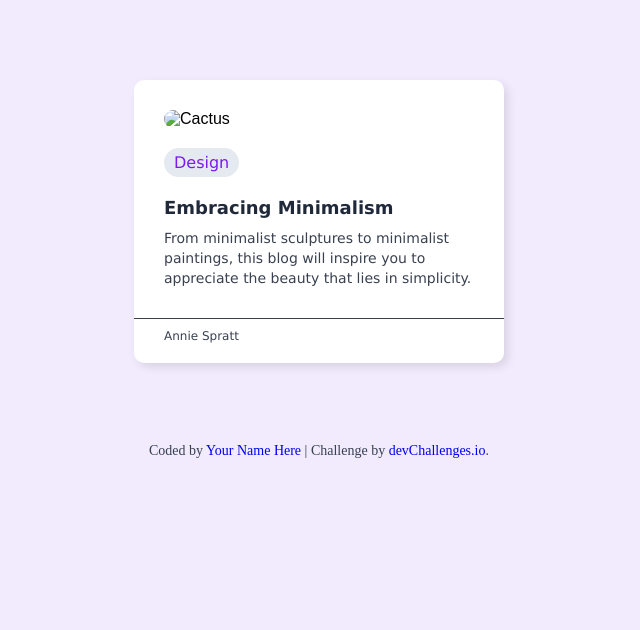
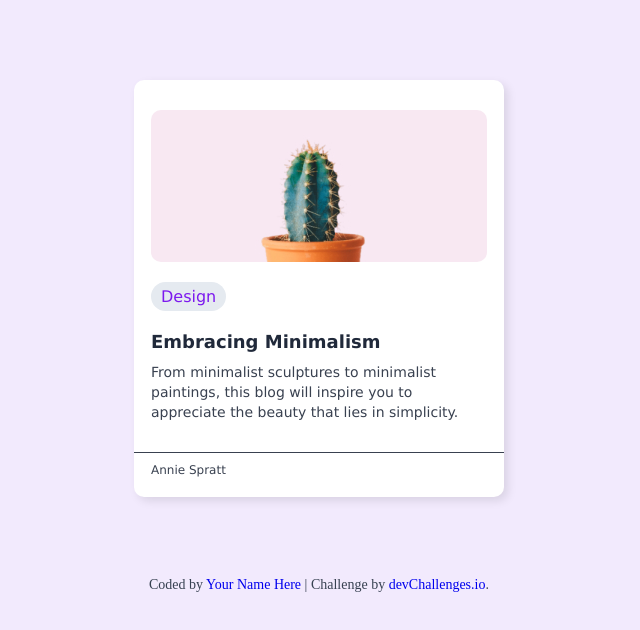
Before and after one commit to bobpesa/Minimal-blog-card-starter-master, a plain HTML site: page index.html in a window 1280 px wide. Shown: the whole page, without its empty margins (321-961 px from the left). Drawn offline with Linux system fonts and the light colour scheme; the site is published under a folder, as on GitHub Pages, so addresses that start at the root find nothing; a web font is replaced by a local one.

Commit message:
initial commit

```diff
--- a/index.html
+++ b/index.html
@@ -18,7 +18,7 @@
 
   <div class="container">
     <div class="container-contents">
-      <img src="/resources/Cactus.jpg" alt="Cactus">
+      <img src="./resources/Cactus.jpg" alt="Cactus">
       <span class="design">Design</span>
       <h1>Embracing Minimalism</h1>
       <p> From minimalist sculptures to minimalist paintings,
```
